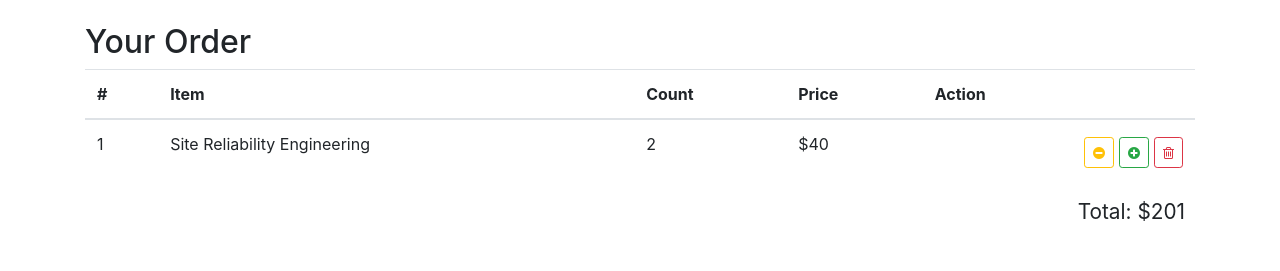
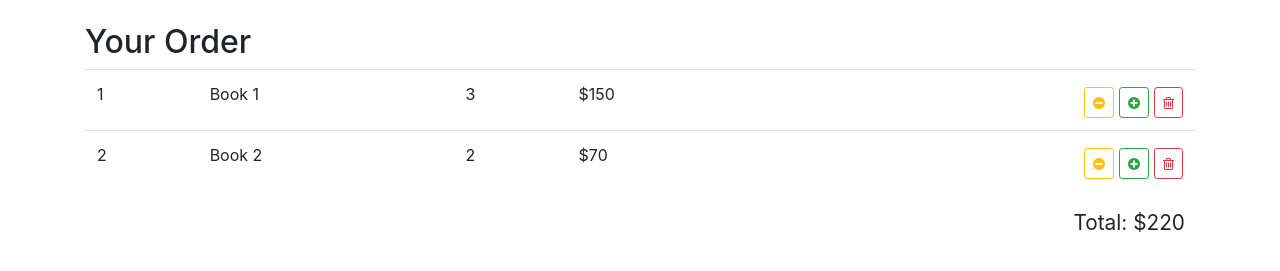
Before and after one commit to Mogido/re_store, a React (Create React App) app: page / in a window 1280 px wide. Shown: the part 383-654 px from the top of the page. Built offline with nearby package versions, Linux system fonts and the light colour scheme.

Commit message:
shoppingCart connected to redux store

```diff
--- a/src/components/shopping-cart-table/shopping-cart-table.js
+++ b/src/components/shopping-cart-table/shopping-cart-table.js
@@ -1,47 +1,76 @@
 import React from 'react';
+import { connect } from 'react-redux';
 import './shopping-cart-table.css';
 
-const ShoppingCartTable = () => {
+const ShoppingCartTable = ({ items, total, onIncrease, onDecrease, onDelete }) => {
+  const renderRow = (item, idx) => {
+    const { id, name, count, total } = item;
+    return (
+      <tr key={id}>
+        <td>{idx + 1}</td>
+        <td>{name}</td>
+        <td>{count}</td>
+        <td>${total}</td>
+        <td>
+          <button
+            onClick={() => onDelete(id)}
+            className="btn btn-outline-danger btn-sm float-right">
+            <i className="fa fa-trash-o" />
+          </button>
+          <button
+            onClick={() => onIncrease(id)}
+            className="btn btn-outline-success btn-sm float-right">
+            <i className="fa fa-plus-circle" />
+          </button>
+          <button
+            onClick={() => onDecrease(id)}
+            className="btn btn-outline-warning btn-sm float-right">
+            <i className="fa fa-minus-circle" />
+          </button>
+        </td>
+      </tr>
+    );
+    };
+
   return (
     <div className="shopping-cart-table">
       <h2>Your Order</h2>
       <table className="table">
-        <thead>
-          <tr>
-            <th>#</th>
-            <th>Item</th>
-            <th>Count</th>
-            <th>Price</th>
-            <th>Action</th>
-          </tr>
-        </thead>
+        <thead/>
 
         <tbody>
-          <tr>
-            <td>1</td>
-            <td>Site Reliability Engineering</td>
-            <td>2</td>
-            <td>$40</td>
-            <td>
-              <button className="btn btn-outline-danger btn-sm float-right">
-                <i className="fa fa-trash-o" />
-              </button>
-              <button className="btn btn-outline-success btn-sm float-right">
-                <i className="fa fa-plus-circle" />
-              </button>
-              <button className="btn btn-outline-warning btn-sm float-right">
-                <i className="fa fa-minus-circle" />
-              </button>
-            </td>
-          </tr>
+        { items.map(renderRow) }
         </tbody>
       </table>
 
       <div className="total">
-        Total: $201
+        Total: ${total}
       </div>
     </div>
   );
 };
 
-export default ShoppingCartTable;
+const mapStateToProps = ({ cartItems, orderTotal }) => {
+  return {
+    items: cartItems,
+    total: orderTotal
+  };
+};
+
+const mapDispatchToProps = () => {
+  return {
+    onIncrease: (id) => {
+      console.log(`Increase ${id}`);
+    },
+
+    onDecrease: (id) => {
+      console.log(`Decrease ${id}`);
+    },
+
+    onDelete: (id) => {
+      console.log(`Delete ${id}`);
+    }
+  }
+}
+
+export default connect(mapStateToProps, mapDispatchToProps)(ShoppingCartTable);
--- a/src/reducers/index.js
+++ b/src/reducers/index.js
@@ -2,7 +2,23 @@
 const initialState = {
   books: [],
   loading: true,
-  error: null
+  error: null,
+  cartItems: [
+    {
+      id: 1,
+      name: 'Book 1',
+      count: 3,
+      total: 150
+    },
+
+    {
+      id: 2,
+      name: 'Book 2',
+      count: 2,
+      total: 70
+    }
+  ],
+  orderTotal: 220
 };
 
 const reducer = (state = initialState, action) => {
@@ -10,18 +26,21 @@
   switch (action.type) {
     case 'FETCH_BOOKS_REQUEST':
       return {
+        ...state,
         books: [],
         loading: true,
         error: null
       };
     case 'FETCH_BOOKS_SUCCESS':
       return {
+        ...state,
         books: action.payload,
         loading: false,
         error: null
       };
     case 'FETCH_BOOKS_FAILURE':
       return {
+        ...state,
         books: [],
         loading: false,
         error: action.payload
```
